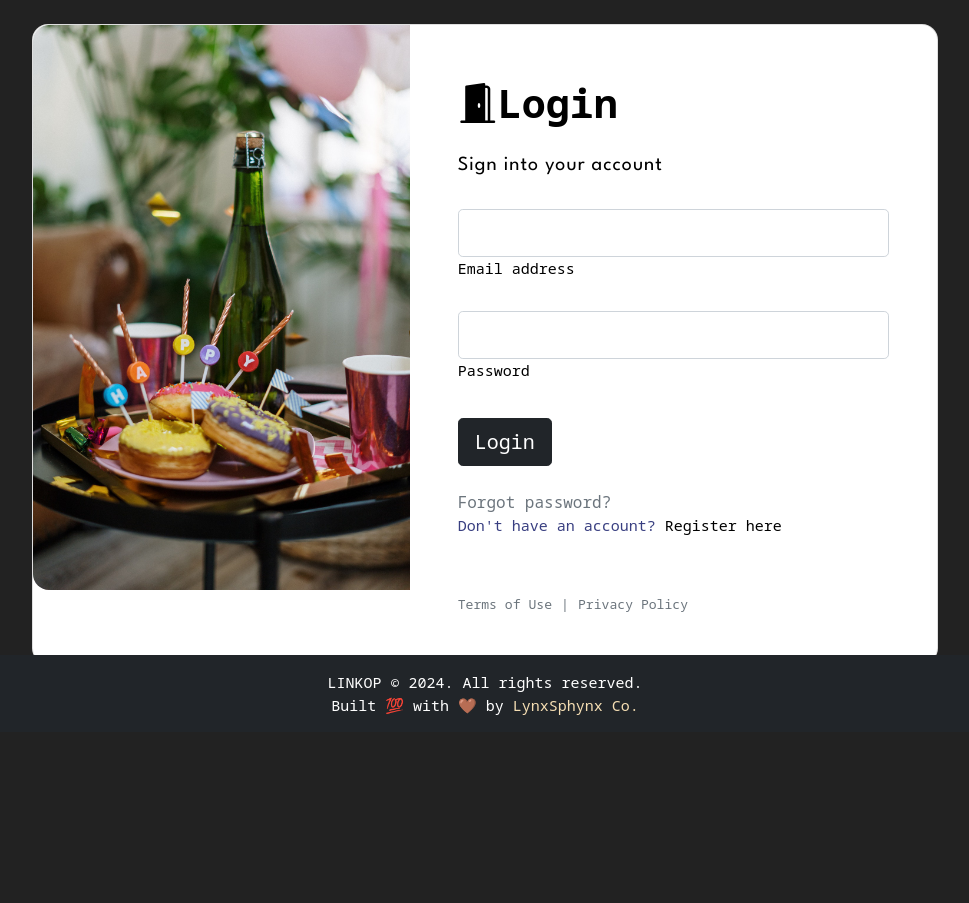
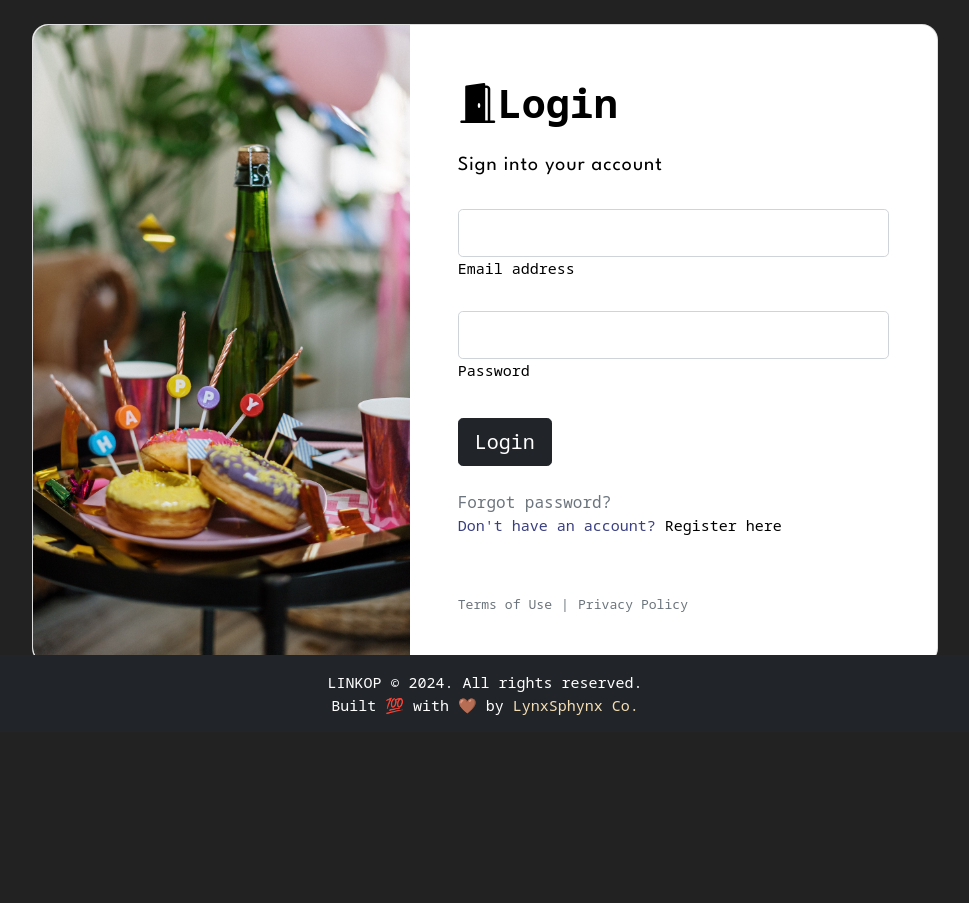
Before and after one commit to Rofy-Ray/linkop, a Django app: a page that uses templates/base.html in a window 1280 px wide. Shown: the part 68-971 px from the top of the page, without its empty margins (155-1124 px from the left). Run offline with Django 4.2, Linux system fonts and the light colour scheme; some libraries are stand-ins or nearby versions.

Commit message:
fixing image render on login and register forms

```diff
--- a/static/css/style.css
+++ b/static/css/style.css
@@ -145,7 +145,7 @@ a:link {
         overflow: auto;
     }
     .card img {
-        max-height: 100%;
+        height: 100%;
         width: auto;
         object-fit: cover;
     }
```
